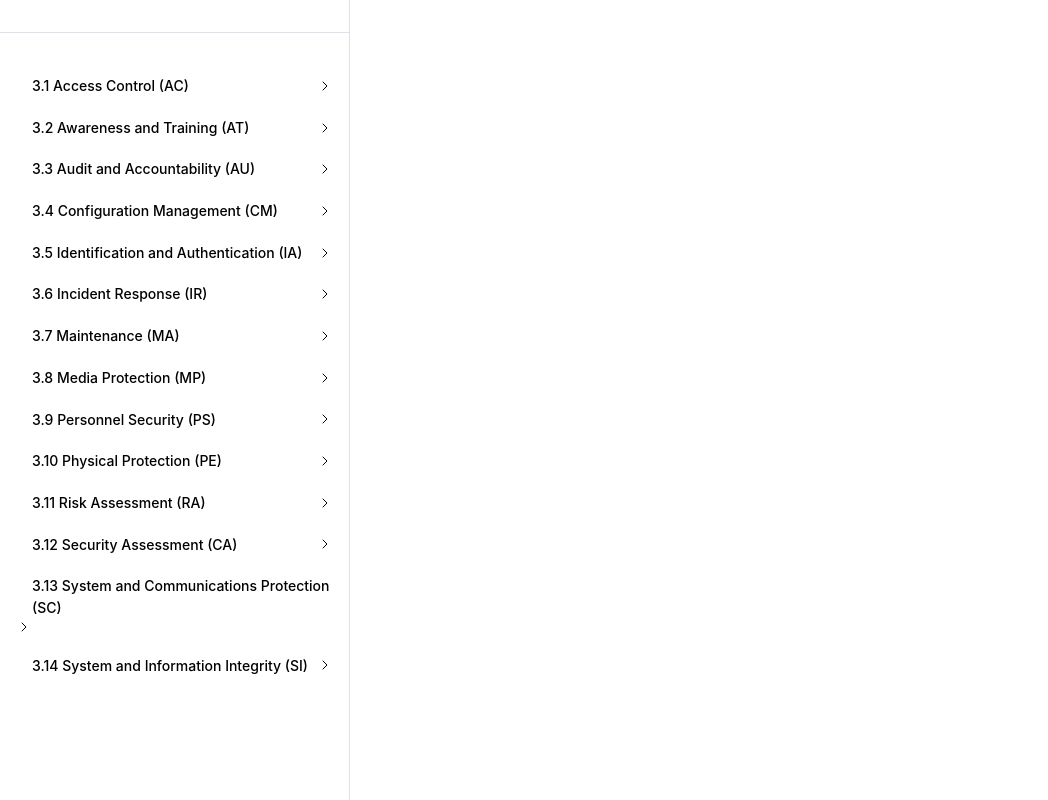
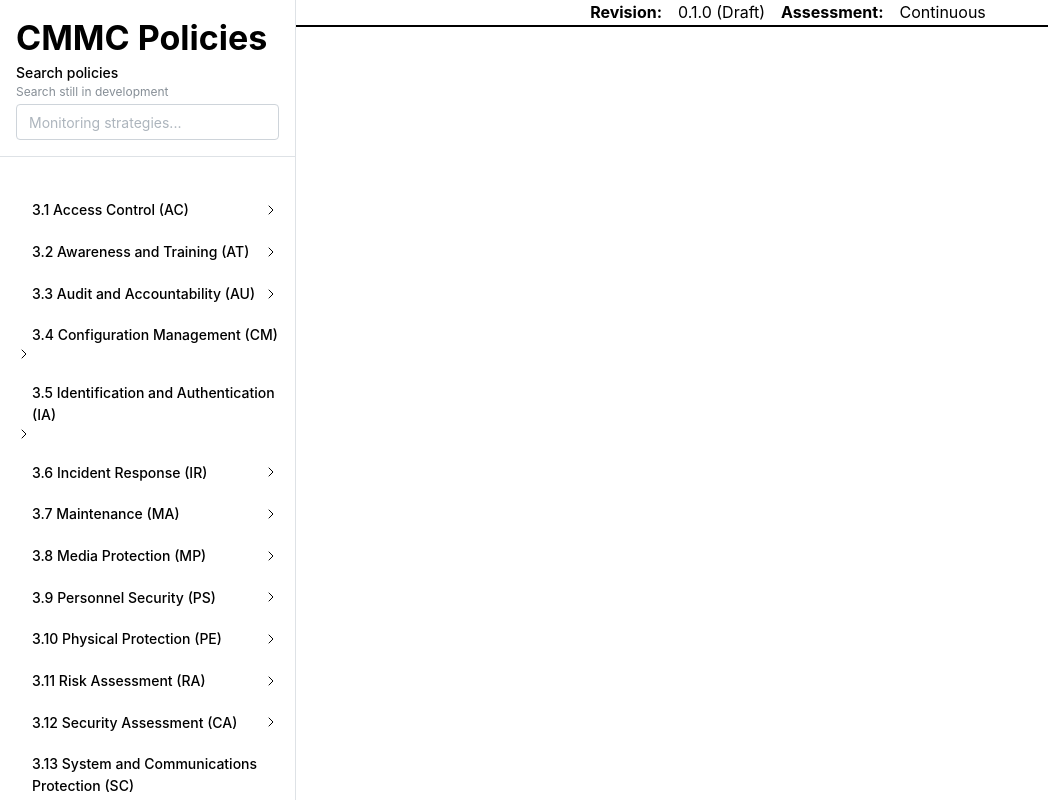
Before and after one commit to LeviMSmith/CMMC-Map, a Next.js app in the folder frontend/: page / in a window 1280 px wide. Shown: the whole page, without its empty margins (0-1048 px from the left). Built offline with nearby package versions, Linux system fonts and the light colour scheme.

Commit message:
More frontend work

```diff
--- a/frontend/app/dash-client.module.css
+++ b/frontend/app/dash-client.module.css
@@ -3,8 +3,8 @@
     var(--mantine-color-white),
     var(--mantine-color-dark-6)
   );
-  height: rem(800px);
-  width: rem(350px);
+  height: 100vh;
+  width: rem(375px);
   padding: var(--mantine-spacing-md);
   padding-bottom: 0;
   display: flex;
--- a/frontend/app/dash-client.tsx
+++ b/frontend/app/dash-client.tsx
@@ -8,6 +8,8 @@
   UnstyledButton,
   Group,
   ScrollArea,
+  TextInput,
+  Title,
   rem,
 } from "@mantine/core";
 import {
@@ -100,14 +102,31 @@
   ));
 
   return (
+    <div className="flex">
       <nav className={classes.navbar}>
         <div className={classes.header}>
-        <Group justify="space-between"></Group>
+          <Title>CMMC Policies</Title>
+          <TextInput
+            label="Search policies"
+            description="Search still in development"
+            placeholder="Monitoring strategies..."
+          />
         </div>
 
         <ScrollArea className={classes.links}>
           <div className={classes.linksInner}>{links}</div>
         </ScrollArea>
       </nav>
+      <div className="w-full">
+        <header>
+          <Group justify="center" className="border-solid border-0 border-b-2">
+            <Text fw={700}>Revision:</Text>
+            <Text>0.1.0 (Draft)</Text>
+            <Text fw={700}>Assessment:</Text>
+            <Text> Continuous</Text>
+          </Group>
+        </header>
+      </div>
+    </div>
   );
 }
```
Lines whose indentation alone changed are shown as unchanged.
